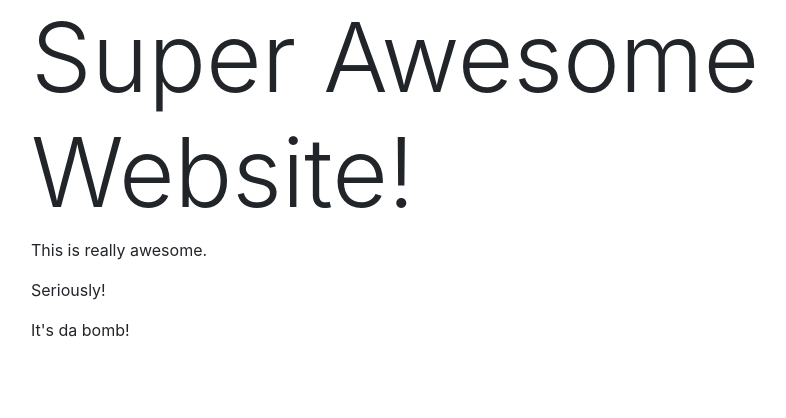
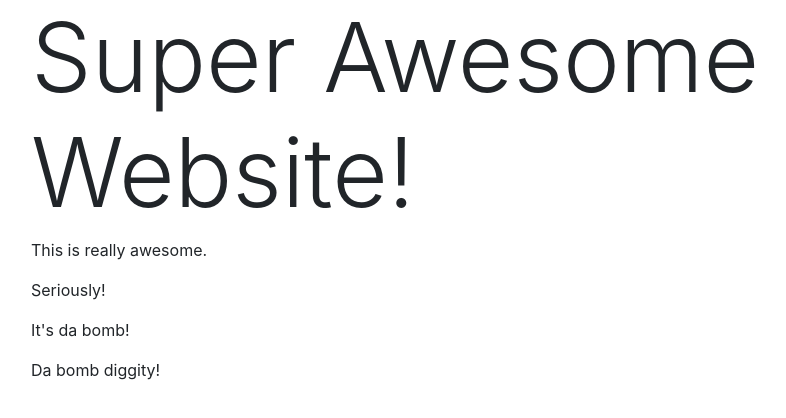
Before and after one commit to sethwilsonUT/mypage, a plain HTML site: page index.html in a window 1280 px wide. Shown: the whole page, without its empty margins (54-840 px from the left). Drawn offline with nearby package versions, Linux system fonts and the light colour scheme.

Commit message:
added more words

```diff
--- a/index.html
+++ b/index.html
@@ -13,6 +13,7 @@
     <p>This is really awesome.</p>
     <p>Seriously!</p>
     <p>It's da bomb!</p>
+    <p>Da bomb diggity!</p>
   </div>
   <script src="https://stackpath.bootstrapcdn.com/bootstrap/4.3.1/js/bootstrap.bundle.min.js"></script>
 </body>
```
